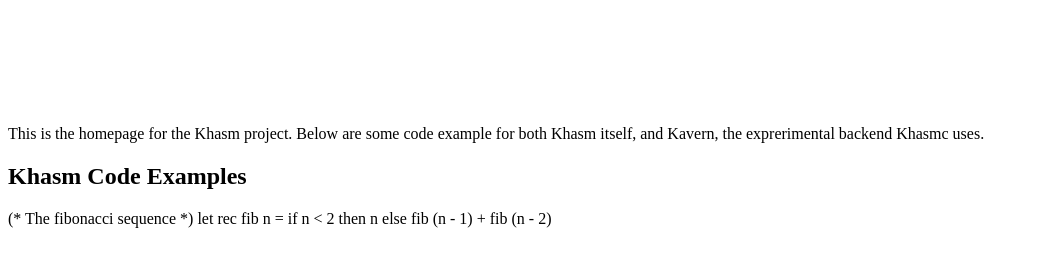
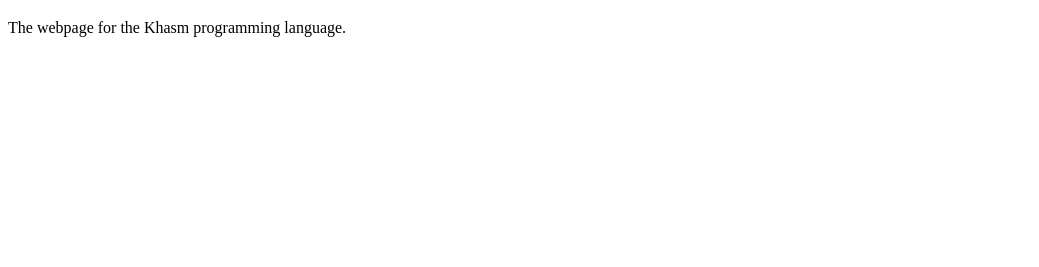
Before and after one commit to khasm-lang/khasm-lang.github.io, a plain HTML site: page index.html in a window 1280 px wide. Shown: the part 61-328 px from the top of the page, without its empty margins (0-1039 px from the left). Drawn offline with Linux system fonts and the light colour scheme.

Commit message:
Update index.html

```diff
--- a/index.html
+++ b/index.html
@@ -10,24 +10,7 @@
     </head>
     <body>
     <strong><h1> Khasm </h1></strong>
-    <br><br><br><br><br>
-    <p class="text">
-        This is the homepage for the Khasm project.
-        Below are some code example for both Khasm itself, and Kavern, the exprerimental backend Khasmc uses.
-    </p>
-
-    <h2>Khasm Code Examples</h2>
-
-    <p class="code mono">
-        (* The fibonacci sequence *)
-
-        let rec fib n =
-            if n < 2 then
-                n
-            else
-                fib (n - 1) + fib (n - 2)
-
-    </p>
+    <p> The webpage for the Khasm programming language. </p>
 
     </body>
     </html>
```
